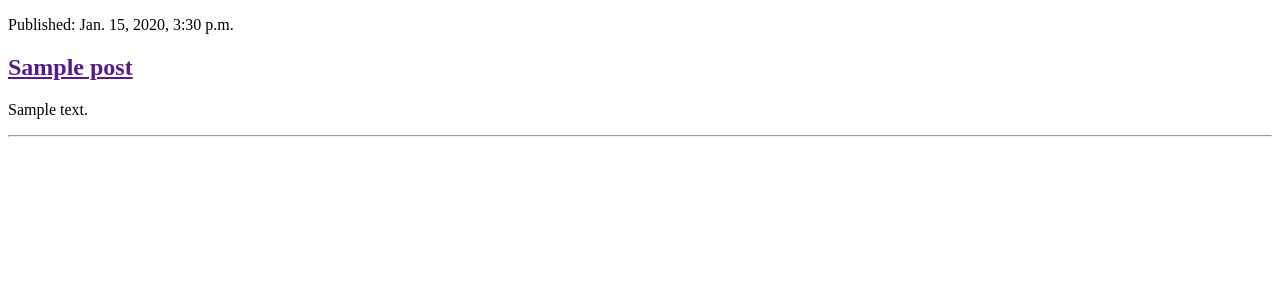
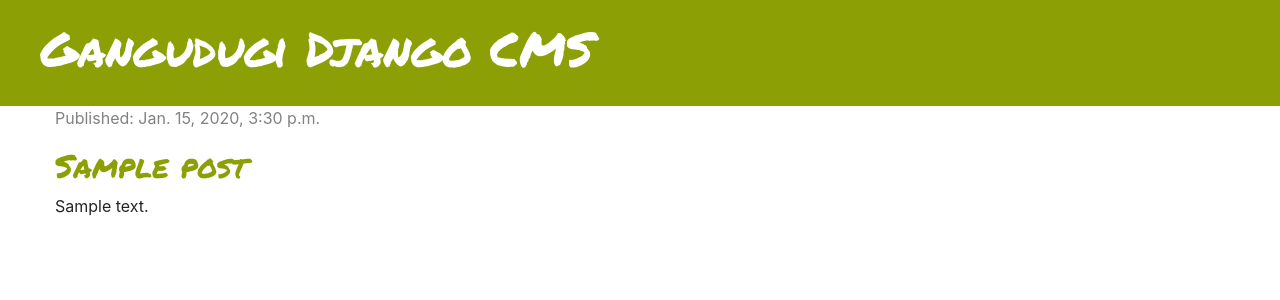
Before and after one commit to digitallyamar/Gangudugi, a Django app: template blog/templates/blog/post_list.html in a window 1280 px wide. Shown: the top 300 px of the page. Run offline with Django 3.2, Linux system fonts and the light colour scheme; the template is opened without the code that fills it: values that come from a table or form of the project are taken from there, others are empty; tables that the repository leaves empty hold one stand-in row (values such as "Sample post"); some libraries are stand-ins or nearby versions.

Commit message:
Added css files to style our html. Using bootstrap4 for layout and Google Fonts where appropriate.

```diff
--- /dev/null
+++ b/blog/static/css/blog.css
@@ -0,0 +1,48 @@
+h1 a, h2 a {
+    color: #8ca006;
+}
+
+.page-header {
+    background-color: #8ca006;
+    margin-top: 0;
+    padding: 20px 20px 20px 40px;
+}
+
+.page-header h1, .page-header h1 a, .page-header h1 a:visited, .page-header h1 a:active {
+    color: #ffffff;
+    font-family: 'Permanent Marker', cursive;
+    font-size: 36pt;
+    text-decoration: none;
+}
+
+.content {
+    margin-left: 40px;
+}
+
+.date {
+    color: #828282;
+}
+
+.save {
+    float: right;
+}
+
+.post-form textarea, .post-form input {
+    width: 100%;
+}
+
+.top-menu, .top-menu:hover, .top-menu:visited {
+    color: #ffffff;
+    float: right;
+    font-size: 26pt;
+    margin-right: 20px;
+}
+
+.post {
+    margin-bottom: 70px;
+}
+
+.post h2 a, .post h2 a:visited {
+    color: #8ca006;
+    font-family: 'Permanent Marker', cursive;
+}
--- a/blog/templates/blog/post_list.html
+++ b/blog/templates/blog/post_list.html
@@ -1,18 +1,35 @@
+{% load static %}
+
 <!DOCTYPE html>
 
 <html>
 	<head>
+		<link rel="stylesheet" href="https://maxcdn.bootstrapcdn.com/bootstrap/4.0.0/css/bootstrap.min.css" integrity="sha384-Gn5384xqQ1aoWXA+058RXPxPg6fy4IWvTNh0E263XmFcJlSAwiGgFAW/dAiS6JXm" crossorigin="anonymous">
+		<link rel="stylesheet" href="{% static 'css/blog.css' %}">
+
+		<link href="https://fonts.googleapis.com/css?family=Permanent+Marker" rel="stylesheet">
+
 		<title>Gangudugi Home</title>
 	</head>
 
 	<body>
-		{% for post in posts %}
-			<div>
-				<p>Published: {{ post.published_date }}</p>
-				<h2><a href="">{{ post.title }}</a></h2>
-				<p>{{ post.text|linebreaksbr }}</p>
-				<hr>
+		<div class="page-header">
+    		<h1><a href="/">Gangudugi Django CMS</a></h1>
+		</div>
+		<div class="content container">
+			<div class="row">
+				<div class="col-md-8">
+					{% for post in posts %}
+						<div class="post">
+							<div class="date">
+								<p>Published: {{ post.published_date }}</p>
+							</div>
+							<h2><a href="">{{ post.title }}</a></h2>
+							<p>{{ post.text|linebreaksbr }}</p>
+						</div>
+					{% endfor %}
+				</div>
 			</div>
-		{% endfor %}
+		</div>
 	</body>
 </html>
```
